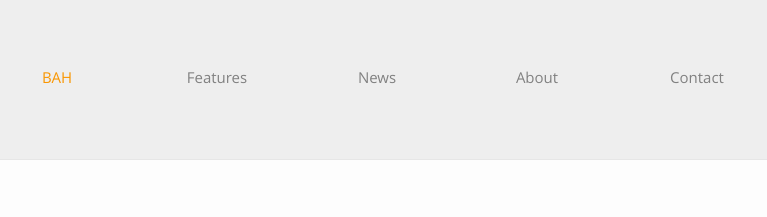
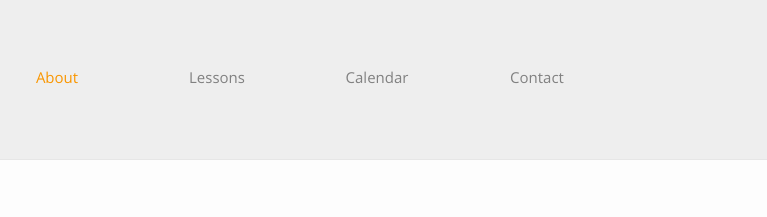
Before and after one commit to ChristianFreed/ChristianFreed.github.io, a plain HTML site: page index.html in a window 1280 px wide. Shown: the top 217 px of the page, 299-1066 px from the left. Drawn offline with Linux system fonts and the light colour scheme.

Commit message:
tool bar titles

```diff
--- a/index.html
+++ b/index.html
@@ -3,7 +3,7 @@
 <html>
 <head>
 	<meta charset="UTF-8">
-	<title>Zerotype Website Template</title>
+	<title>Christian Freed</title>
 	<link rel="stylesheet" href="css/style.css" type="text/css">
 </head>
 <body>
@@ -14,16 +14,13 @@
 			</div>
 			<ul id="navigation">
 				<li class="active">
-					<a href="index.html">BAH</a>
+					<a href="index.html">About</a>
 				</li>
 				<li>
-					<a href="features.html">Features</a>
+					<a href="features.html">Lessons</a>
 				</li>
 				<li>
-					<a href="news.html">News</a>
-				</li>
-				<li>
-					<a href="about.html">About</a>
+					<a href="news.html">Calendar</a>
 				</li>
 				<li>
 					<a href="contact.html">Contact</a>
```
